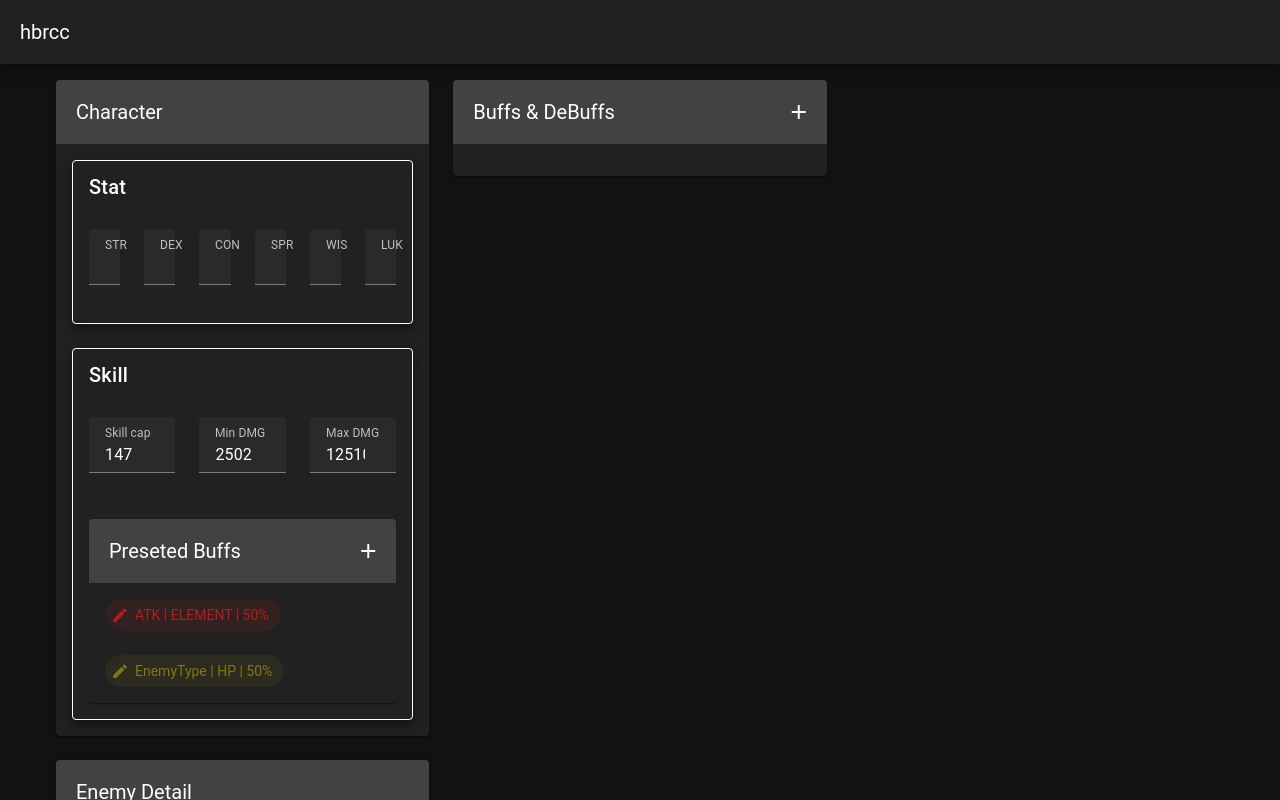
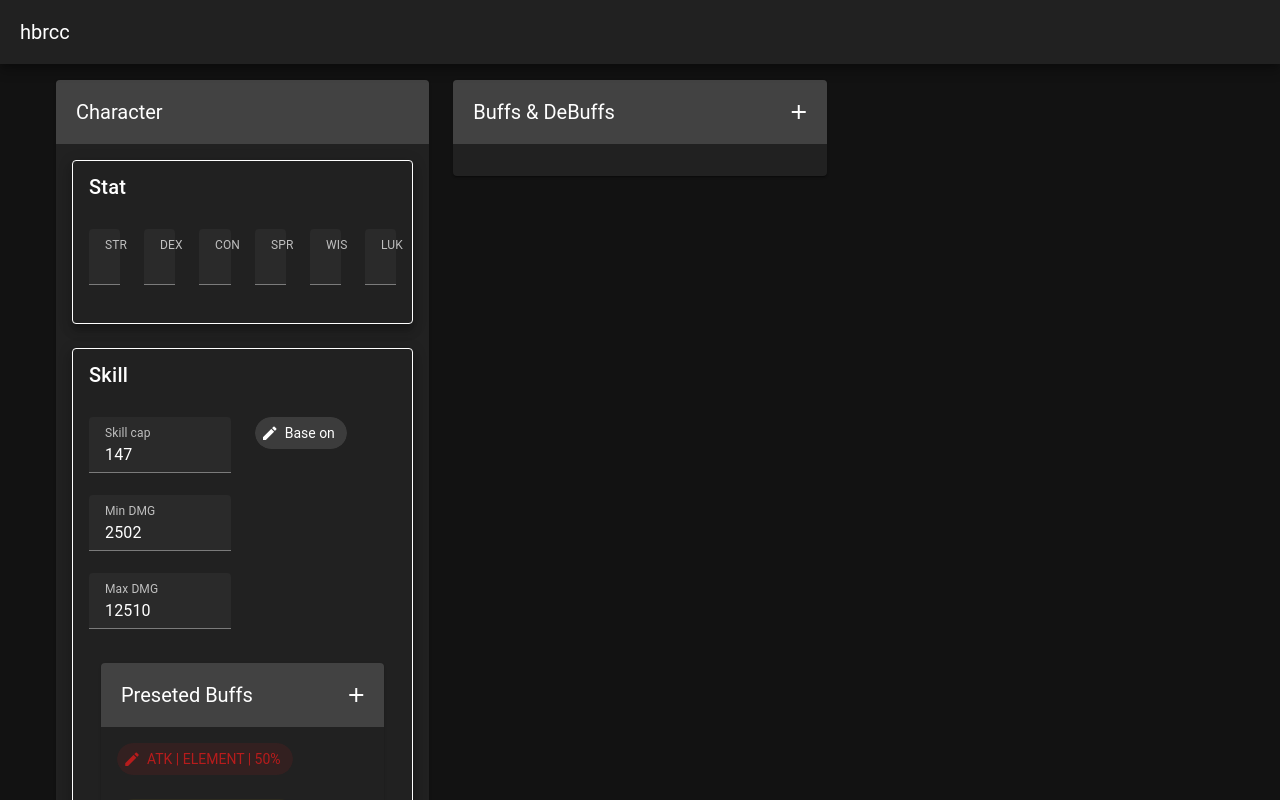
Before and after one commit to TWT233/hbrcc, a Vue app: page / in a window 1280 px wide. Shown: the top 800 px of the page. Built offline with nearby package versions, Linux system fonts and the light colour scheme.

Commit message:
skill diff

```diff
--- a/src/components/editors/EditorSkill.vue
+++ b/src/components/editors/EditorSkill.vue
@@ -1,8 +1,10 @@
 <script lang="ts" setup>
-import {defineEmits, defineProps} from "vue";
+import {defineEmits, defineProps, ref} from "vue";
 
 import {Skill} from "@/model/skill";
 import ViewMod from "@/components/ViewMods.vue";
+import {COLOR_MAP} from "@/model/modifier";
+import EditorMod from "@/components/editors/EditorMod.vue";
 
 
 const props = defineProps<{
@@ -15,12 +17,8 @@ const emit = defineEmits<{
   ]
 }>()
 
-function addMod() {
-}
+const dialog = ref(false)
 
-function deleteMod(ii, index) {
-  ii.splice(index, 1)
-}
 </script>
 
 <template>
@@ -29,19 +27,22 @@ function deleteMod(ii, index) {
       <v-row>
         <v-col>
           <v-text-field v-model="skill.cap" label="Skill cap" type="number"></v-text-field>
+          <v-text-field v-model="skill.bar[0]" label="Min DMG" type="number"></v-text-field>
+          <v-text-field v-model="skill.bar[1]" label="Max DMG" type="number"></v-text-field>
         </v-col>
         <v-col>
-          <v-text-field v-model="skill.bar[0]" label="Min DMG" type="number"></v-text-field>
-        </v-col>
-        <v-col>
-          <v-text-field v-model="skill.bar[1]" label="Max DMG" type="number"></v-text-field>
+          <v-chip @click="dialog=true">
+            <v-icon start icon="mdi-pencil"></v-icon>
+            Base on
+            <v-dialog v-model="dialog" width="auto">
+              <v-card></v-card>
+            </v-dialog>
+          </v-chip>
         </v-col>
       </v-row>
-      <v-row>
-        <v-col>
-          <ViewMod v-model:modMap="skill.presetModifiers" title="Preseted Buffs"></ViewMod>
-        </v-col>
-      </v-row>
+      <v-col cols="12">
+        <ViewMod v-model:modMap="skill.presetModifiers" title="Preseted Buffs"></ViewMod>
+      </v-col>
     </v-container>
   </v-card>
 </template>
```
